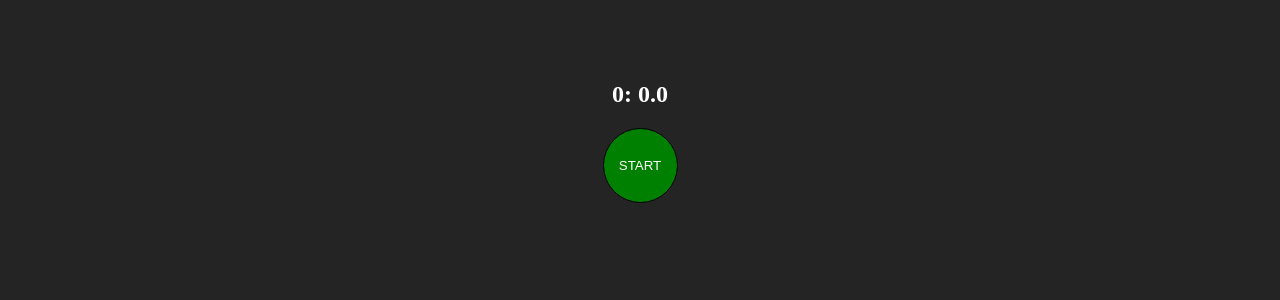
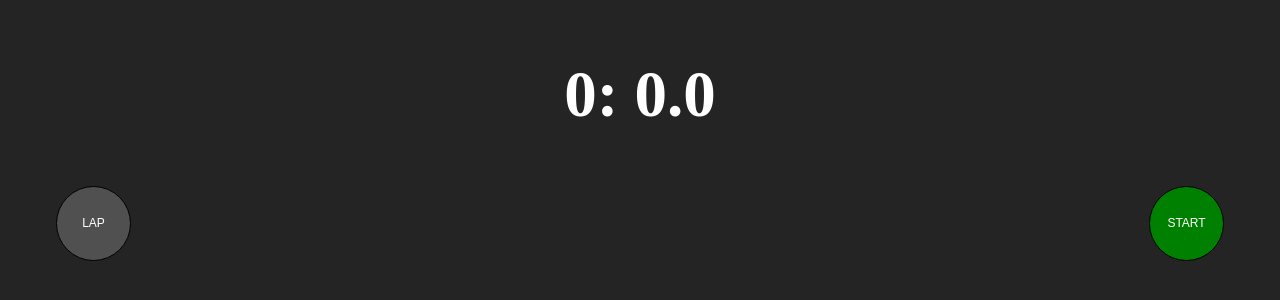
Before and after one commit to dalancox/stop-watch, a plain HTML site: page index.html in a window 1280 px wide. Shown: the part 276-576 px from the top of the page. Drawn offline with Linux system fonts and the light colour scheme.

Commit message:
new styles

```diff
--- a/app.js
+++ b/app.js
@@ -1,7 +1,7 @@
 const time = document.getElementById('timer')
 const start = document.getElementById('start')
 const stop = document.getElementById('stop')
-const btn = document.getElementById('btn')
+const btn = document.getElementById('start-btn')
 
 let minute = 0
 let seconds = 0;
--- a/index.html
+++ b/index.html
@@ -13,7 +13,10 @@
         <div>
             <h2 id="timer"></h2>
         </div>
-        <button id="btn">START</button>
+        <div class="buttons">
+            <button id="lap-btn">LAP</button>
+            <button id="start-btn">START</button>
+        </div>
     </div>
 
 <script src="/app.js"></script>
--- a/styles.css
+++ b/styles.css
@@ -8,13 +8,15 @@ body {
     flex-direction: column;
     justify-content: center;
     align-items: center;
+    padding: 0 3rem;
 }
 
 #timer {
     color: white;
+    font-size: 65px;
 }
 
-#btn {
+#start-btn {
     background-color: green;
     color: white;
     width: 75px;
@@ -22,6 +24,24 @@ body {
     border: 1px solid black;
     border-radius: 50%;
     cursor: pointer;
+    font-size: 12px;
+}
+
+#lap-btn {
+    background-color: rgb(80, 80, 80);
+    color: white;
+    width: 75px;
+    height: 75px;
+    border: 1px solid black;
+    border-radius: 50%;
+    cursor: pointer;
+    font-size: 12px;
+}
+
+.buttons {
+    display: flex;
+    justify-content: space-between;
+    width: 100%;
 }
 
 #btn.active {
```
